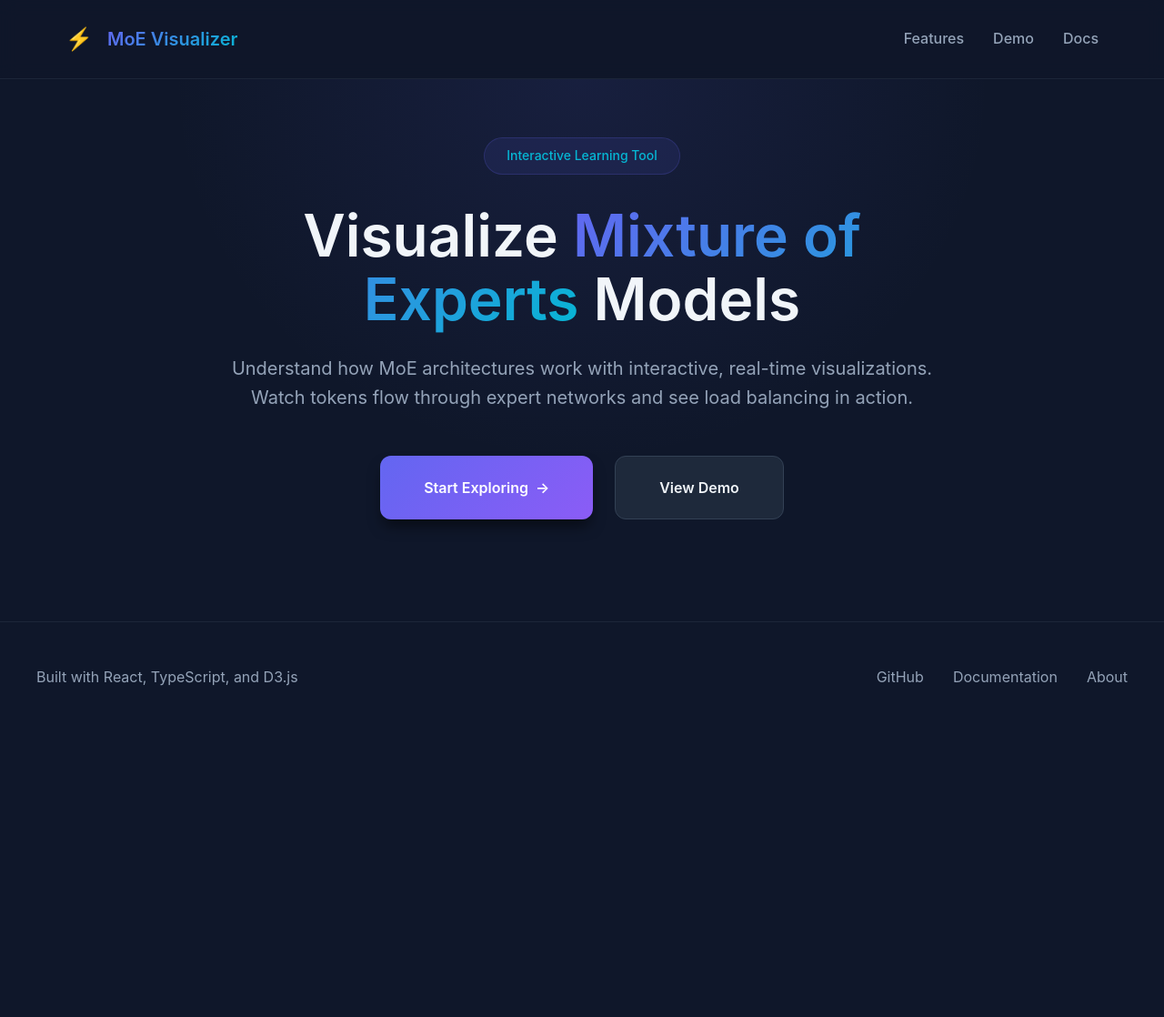
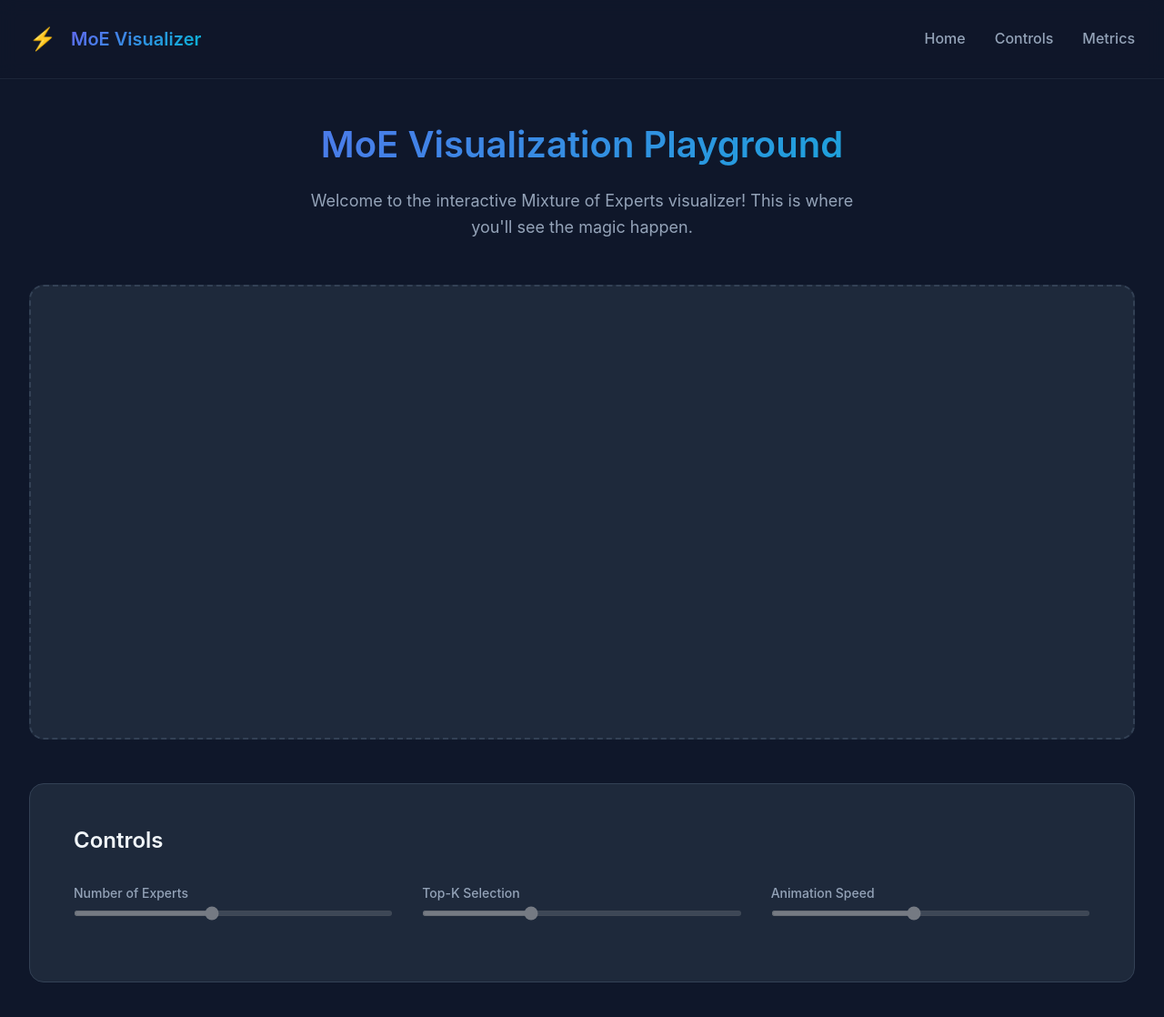
Before and after one commit to nsusanto/MoE-Visualizer, a React (Vite) app: page /visualizer in a window 1280 px wide. Shown: the top 1118 px of the page at 91% size. Before the commit the page ends 805 px from the top, so only its background shows below. Built offline with nearby package versions, Linux system fonts and the light colour scheme.

Commit message:
Add empty visualizer page

```diff
--- a/package.json
+++ b/package.json
@@ -14,6 +14,7 @@
   "dependencies": {
     "react": "^19.2.1",
     "react-dom": "^19.2.3",
+    "react-router-dom": "^6.21.0",
     "d3": "^7.8.5",
     "zustand": "^4.4.7"
   },
--- a/src/App.tsx
+++ b/src/App.tsx
@@ -1,7 +1,16 @@
+import { BrowserRouter, Routes, Route } from 'react-router-dom'
 import LandingPage from './components/layout/LandingPage'
+import VisualizerPage from './components/layout/VisualizerPage'
 
 function App() {
-  return <LandingPage />
+  return (
+    <BrowserRouter>
+      <Routes>
+        <Route path="/" element={<LandingPage />} />
+        <Route path="/visualizer" element={<VisualizerPage />} />
+      </Routes>
+    </BrowserRouter>
+  )
 }
 
 export default App
--- a/src/components/layout/LandingPage.tsx
+++ b/src/components/layout/LandingPage.tsx
@@ -1,6 +1,8 @@
+import { useNavigate } from 'react-router-dom'
 import styles from './LandingPage.module.css'
 
 function LandingPage() {
+  const navigate = useNavigate()
   return (
     <div className={styles.container}>
       {/* Header */}
@@ -31,11 +33,13 @@ function LandingPage() {
             balancing in action.
           </p>
           <div className={styles.cta}>
-            <button className={styles.primaryButton}>
+            <button
+              className={styles.primaryButton}
+              onClick={() => navigate('/visualizer')}
+            >
               Start Exploring
               <span className={styles.arrow}>→</span>
             </button>
-            <button className={styles.secondaryButton}>View Demo</button>
           </div>
 
         </div>
--- /dev/null
+++ b/src/components/layout/VisualizerPage.module.css
@@ -0,0 +1,221 @@
+.container {
+  min-height: 100vh;
+  display: flex;
+  flex-direction: column;
+  background-color: var(--color-background);
+}
+
+/* Header */
+.header {
+  position: sticky;
+  top: 0;
+  z-index: 100;
+  background: rgba(15, 23, 42, 0.8);
+  backdrop-filter: blur(10px);
+  border-bottom: 1px solid rgba(148, 163, 184, 0.1);
+}
+
+.headerContent {
+  max-width: 1400px;
+  margin: 0 auto;
+  padding: var(--spacing-md) var(--spacing-lg);
+  display: flex;
+  justify-content: space-between;
+  align-items: center;
+}
+
+.logo {
+  display: flex;
+  align-items: center;
+  gap: var(--spacing-sm);
+  font-size: 1.25rem;
+  font-weight: 600;
+  text-decoration: none;
+  color: var(--color-text);
+}
+
+.logoIcon {
+  font-size: 1.5rem;
+}
+
+.logoText {
+  background: linear-gradient(135deg, var(--color-primary), var(--color-accent));
+  -webkit-background-clip: text;
+  -webkit-text-fill-color: transparent;
+  background-clip: text;
+}
+
+.nav {
+  display: flex;
+  gap: var(--spacing-lg);
+}
+
+.nav a {
+  color: var(--color-text-secondary);
+  font-weight: 500;
+  transition: color var(--transition-fast);
+  text-decoration: none;
+}
+
+.nav a:hover {
+  color: var(--color-text);
+}
+
+/* Main Content */
+.main {
+  flex: 1;
+  padding: var(--spacing-xl) var(--spacing-lg);
+}
+
+.content {
+  max-width: 1400px;
+  margin: 0 auto;
+}
+
+.welcomeSection {
+  margin-bottom: var(--spacing-xl);
+  text-align: center;
+}
+
+.welcomeSection h1 {
+  font-size: 2.5rem;
+  margin-bottom: var(--spacing-md);
+  background: linear-gradient(135deg, var(--color-primary), var(--color-accent));
+  -webkit-background-clip: text;
+  -webkit-text-fill-color: transparent;
+  background-clip: text;
+}
+
+.welcomeSection p {
+  font-size: 1.125rem;
+  color: var(--color-text-secondary);
+  max-width: 600px;
+  margin: 0 auto;
+}
+
+/* Visualization Area */
+.visualizationArea {
+  background: var(--color-surface);
+  border: 2px dashed var(--color-surface-light);
+  border-radius: var(--radius-xl);
+  padding: var(--spacing-2xl);
+  margin-bottom: var(--spacing-xl);
+  min-height: 500px;
+  display: flex;
+  align-items: center;
+  justify-content: center;
+}
+
+.featureList {
+  list-style: none;
+  margin: var(--spacing-lg) 0;
+  padding: 0;
+}
+
+.featureList li {
+  font-size: 1rem;
+  color: var(--color-text-secondary);
+  padding: var(--spacing-sm);
+  margin-bottom: var(--spacing-xs);
+  background: var(--color-background);
+  border-radius: var(--radius-md);
+}
+
+/* Control Panel */
+.controlPanel {
+  background: var(--color-surface);
+  border: 1px solid var(--color-surface-light);
+  border-radius: var(--radius-xl);
+  padding: var(--spacing-xl);
+}
+
+.controlPanel h3 {
+  font-size: 1.5rem;
+  margin-bottom: var(--spacing-lg);
+  color: var(--color-text);
+}
+
+.controls {
+  display: grid;
+  grid-template-columns: repeat(auto-fit, minmax(250px, 1fr));
+  gap: var(--spacing-lg);
+  margin-bottom: var(--spacing-md);
+}
+
+.controlGroup {
+  display: flex;
+  flex-direction: column;
+  gap: var(--spacing-xs);
+}
+
+.controlGroup label {
+  font-size: 0.875rem;
+  font-weight: 500;
+  color: var(--color-text-secondary);
+}
+
+.controlGroup input[type='range'] {
+  width: 100%;
+  height: 6px;
+  background: var(--color-surface-light);
+  border-radius: 3px;
+  outline: none;
+  opacity: 0.5;
+}
+
+.controlGroup input[type='range']::-webkit-slider-thumb {
+  appearance: none;
+  width: 16px;
+  height: 16px;
+  background: var(--color-primary);
+  border-radius: 50%;
+  cursor: not-allowed;
+}
+
+.controlGroup input[type='range']::-moz-range-thumb {
+  width: 16px;
+  height: 16px;
+  background: var(--color-primary);
+  border-radius: 50%;
+  cursor: not-allowed;
+  border: none;
+}
+
+.controlGroup span {
+  font-size: 0.875rem;
+  color: var(--color-text);
+  font-weight: 600;
+}
+
+.comingSoon {
+  text-align: center;
+  color: var(--color-text-secondary);
+  font-style: italic;
+  font-size: 0.875rem;
+  margin: 0;
+}
+
+/* Responsive */
+@media (max-width: 768px) {
+  .headerContent {
+    flex-direction: column;
+    gap: var(--spacing-md);
+  }
+
+  .nav {
+    gap: var(--spacing-md);
+  }
+
+  .welcomeSection h1 {
+    font-size: 2rem;
+  }
+
+  .visualizationArea {
+    padding: var(--spacing-lg);
+    min-height: 400px;
+  }
+
+  .controls {
+    grid-template-columns: 1fr;
+  }
+}
--- /dev/null
+++ b/src/components/layout/VisualizerPage.tsx
@@ -0,0 +1,61 @@
+import { Link } from 'react-router-dom'
+import styles from './VisualizerPage.module.css'
+
+function VisualizerPage() {
+  return (
+    <div className={styles.container}>
+      {/* Header */}
+      <header className={styles.header}>
+        <div className={styles.headerContent}>
+          <Link to="/" className={styles.logo}>
+            <span className={styles.logoIcon}>⚡</span>
+            <span className={styles.logoText}>MoE Visualizer</span>
+          </Link>
+          <nav className={styles.nav}>
+            <Link to="/">Home</Link>
+            <a href="#controls">Controls</a>
+            <a href="#metrics">Metrics</a>
+          </nav>
+        </div>
+      </header>
+
+      {/* Main Content */}
+      <main className={styles.main}>
+        <div className={styles.content}>
+          <div className={styles.welcomeSection}>
+            <h1>MoE Visualization Playground</h1>
+            <p>
+              Welcome to the interactive Mixture of Experts visualizer! This is where
+              you'll see the magic happen.
+            </p>
+          </div>
+
+          {/* Visualization Area */}
+          <div className={styles.visualizationArea}>
+          </div>
+
+          {/* Control Panel */}
+          <div className={styles.controlPanel}>
+            <h3>Controls</h3>
+            <div className={styles.controls}>
+              <div className={styles.controlGroup}>
+                <label>Number of Experts</label>
+                <input type="range" min="2" max="16" defaultValue="8" disabled />
+              </div>
+              <div className={styles.controlGroup}>
+                <label>Top-K Selection</label>
+                <input type="range" min="1" max="4" defaultValue="2" disabled />
+              </div>
+              <div className={styles.controlGroup}>
+                <label>Animation Speed</label>
+                <input type="range" min="1" max="10" defaultValue="5" disabled />
+              </div>
+            </div>
+          </div>
+        </div>
+      </main>
+    </div>
+  )
+}
+
+export default VisualizerPage
```
Also changed, not shown: 1 other file (tests, documents, lock files or other folders).
